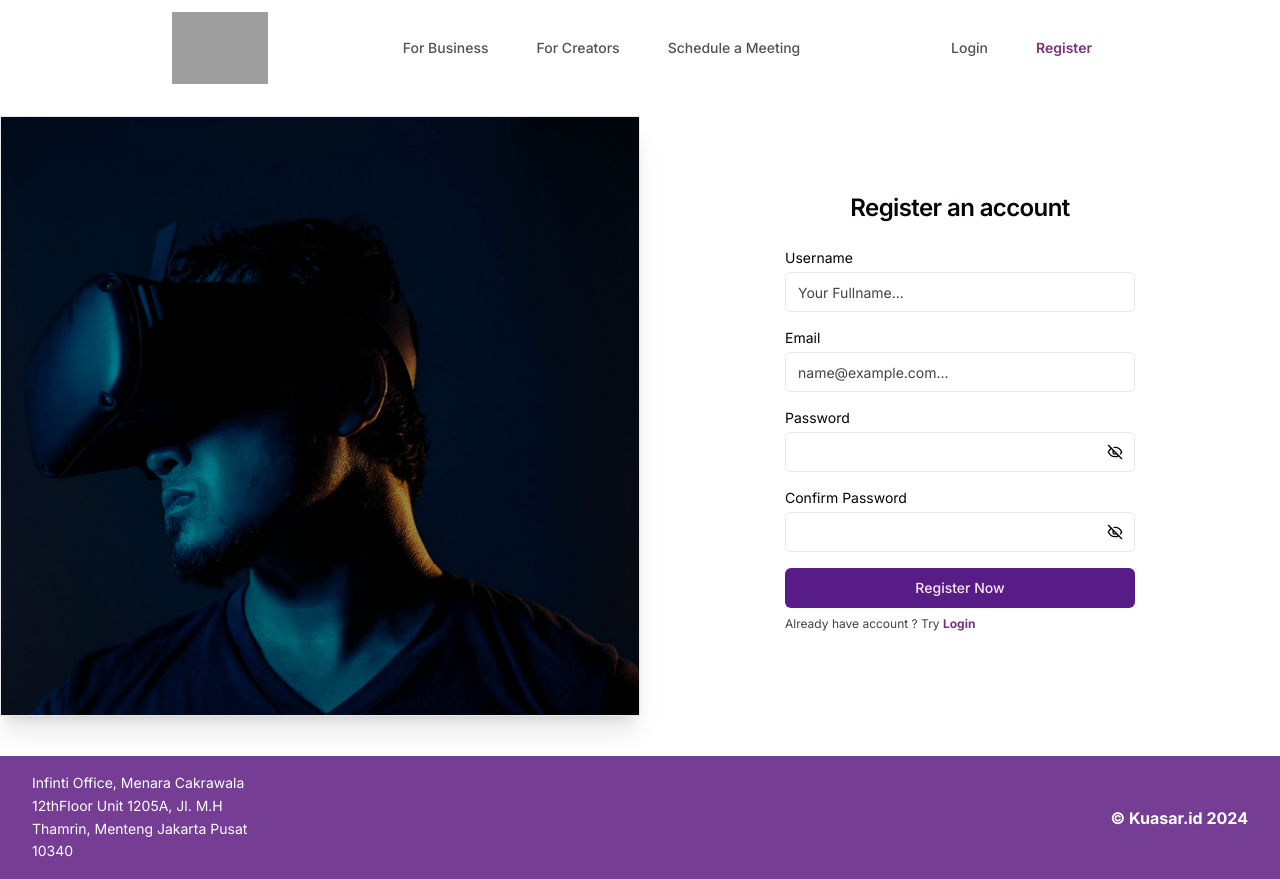
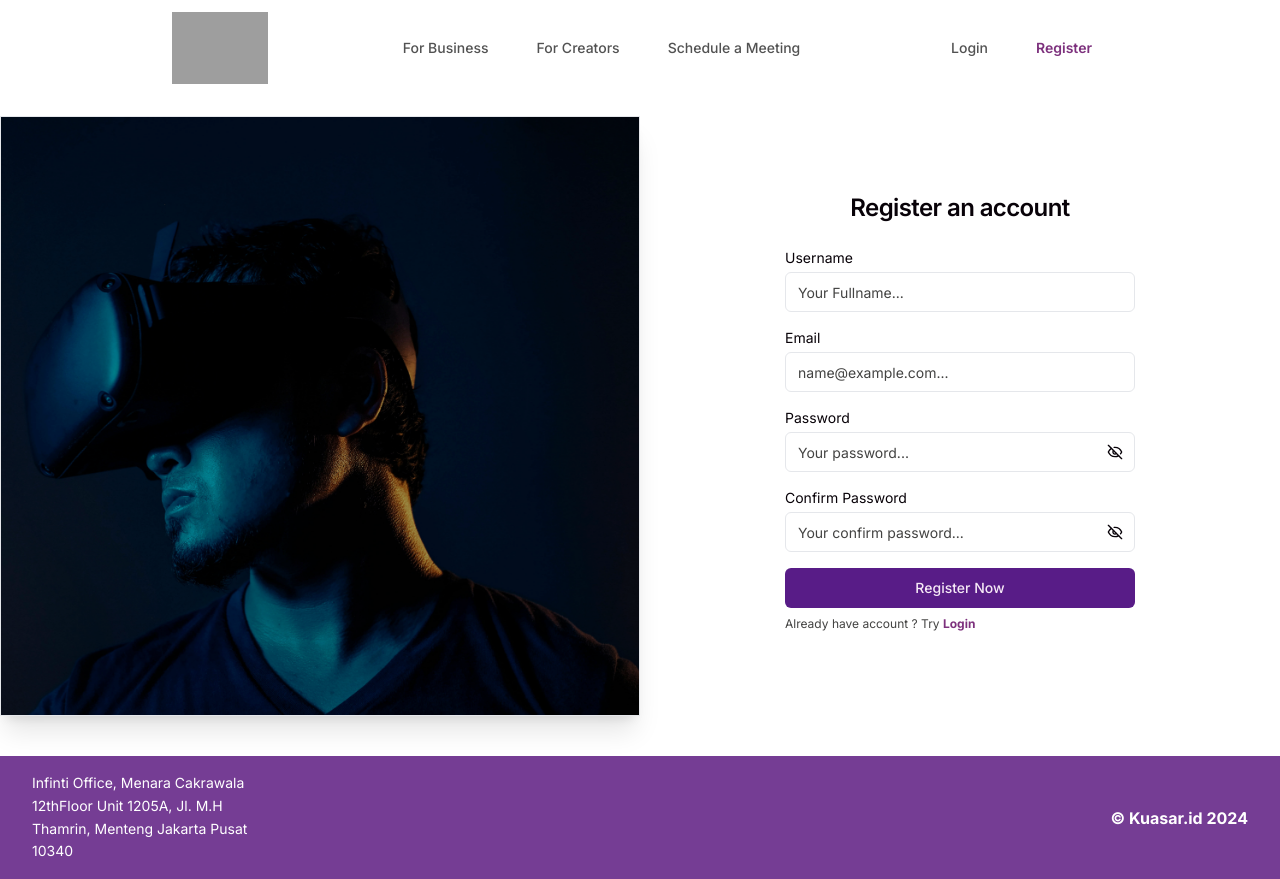
Before and after one commit to agus-wesly/kuasar, a React (Vite) app: page /register in a window 1280 px wide. Built offline with nearby package versions, Linux system fonts and the light colour scheme; grey boxes are pictures that could not be loaded.

Commit message:
fix : input password issue

```diff
--- a/src/components/ui/input.tsx
+++ b/src/components/ui/input.tsx
@@ -9,7 +9,7 @@ export interface InputProps
 const Input = React.forwardRef<HTMLInputElement, InputProps>(
   ({ className, type, ...props }, ref) => {
     if (type === 'password') {
-      return <InputPassword />
+      return <InputPassword ref={ref} {...props} />
     }
 
     return (
```
